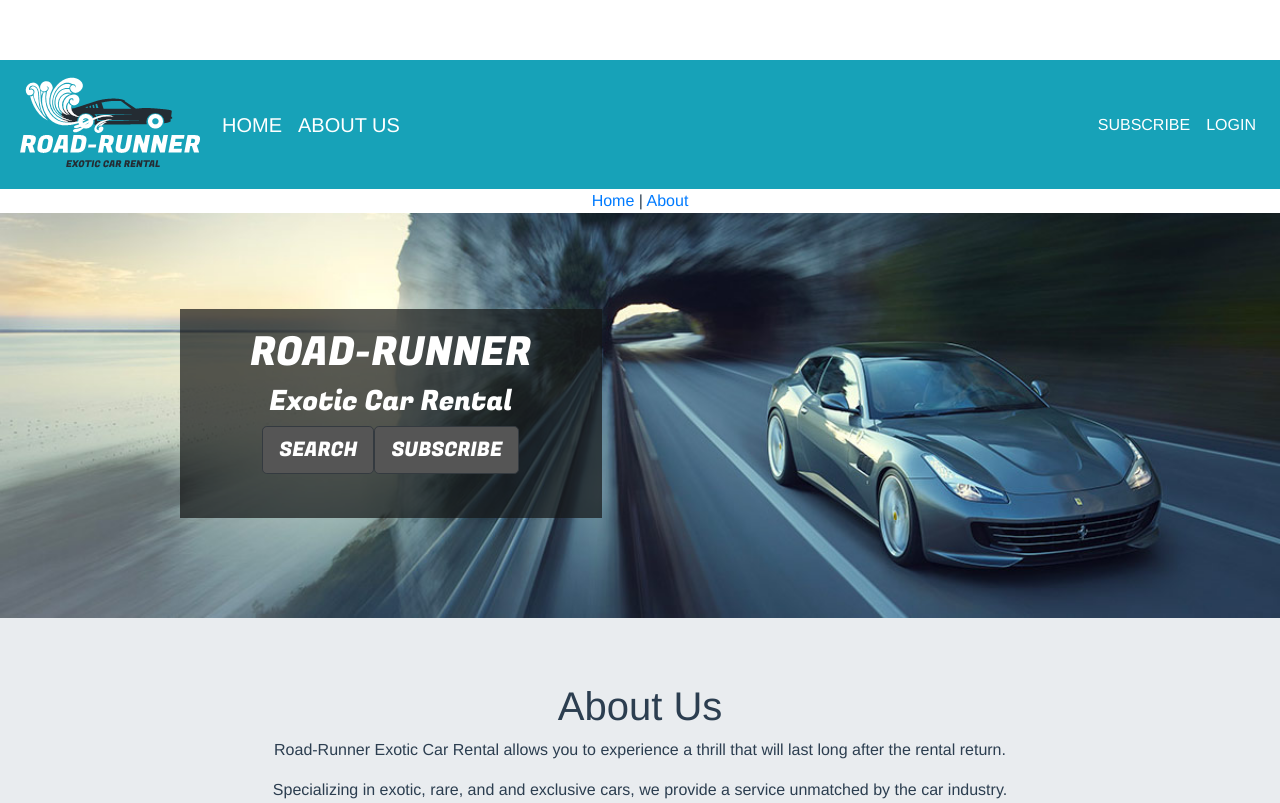
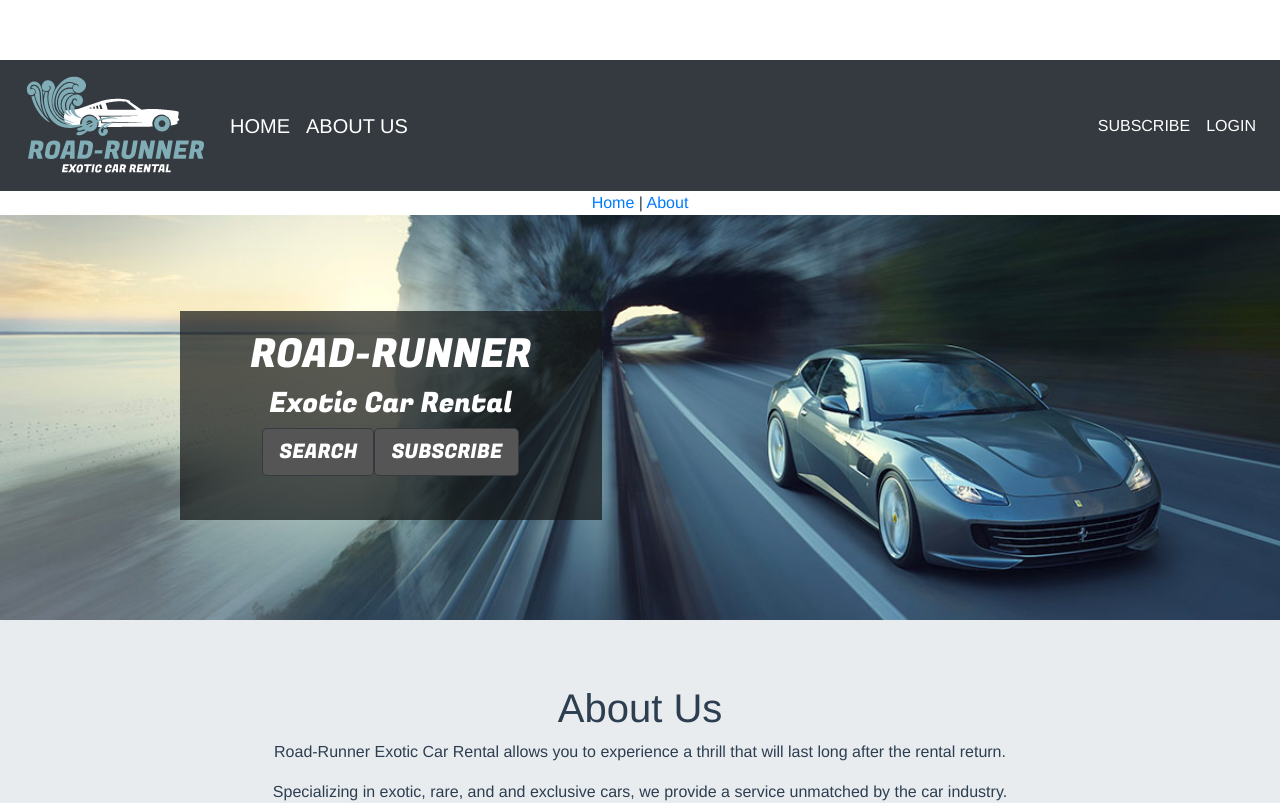
Before and after one commit to bootcamp-s19/group-project-1, a Vue app in the folder roadrunner/: page / in a window 1280 px wide. Shown: the top 803 px of the page. Built offline with nearby package versions, Linux system fonts and the light colour scheme.

Commit message:
changed logo colors and nav bar color

```diff
--- a/roadrunner/src/components/NavBar.vue
+++ b/roadrunner/src/components/NavBar.vue
@@ -1,8 +1,8 @@
 <template>
   <div>
-    <b-navbar toggleable="lg" type="dark" variant="info">
+    <b-navbar toggleable="lg" type="dark" variant="info" class="navbar navbar-dark bg-dark">
       <a class="navbar-brand" href="#">
-        <img src="/img/logo2.png">
+        <img src="/img/logo3.png">
       </a>
 
 
@@ -45,58 +45,27 @@
     </b-navbar>
   </div>
 
-  <!-- <div>
-    <nav class="navbar navbar-expand-sm navbar-light bg-light navbar-collapse">
-      <a class="navbar-brand" href="#">
-        <img src="/img/RoadRunner.png">
-      </a>
 
-      <button
-        class="navbar-toggler d-lg-none"
-        type="button"
-        data-toggle="collapse"
-        data-target="#collapsibleNavId"
-        aria-controls="collapsibleNavId"
-        aria-expanded="false"
-        aria-label="Toggle navigation"
-      >
-        <span class="navbar-toggler-icon"></span>
-      </button>
+</template>
 
 
-      <div class="collapse navbar-collapse" id="collapsibleNavId">
-        <ul class="navbar-nav mr-auto mt-2 mt-lg-0">
-          <li class="nav-item active">
-            <a class="nav-link" href="#">
-              Home
-              <span class="sr-only">(current)</span>
-            </a>
-          </li>
-          <li class="nav-item active">
-            <a class="nav-link" href="#AboutUs">
-              About Us
-              <span class="sr-only">(current)</span>
-            </a>
-          </li>
-          <li class="nav-item active">
-            <a class="nav-link" href="#">
-              <button id="show-modal" @click="showModal = true">Subscribe</button>
-              <Subscribe v-if="showModal" @close="showModal = false"></Subscribe>
-              <span class="sr-only">(current)</span>
-            </a>
-          </li>
-          <li class="nav-item active">
-            <a class="nav-link" href="#">
-              <button id="show-modal" @click="showLoginModal = true">Login</button>
-              <Login v-if="showLoginModal" @close="showLoginModal = false"></Login>
-              <span class="sr-only">(current)</span>
-            </a>
-          </li>
-        </ul>
-      </div>
-    </nav>
-  </div>-->
-</template>
+<style scoped>
+#NavBar {
+}
+</style>
+
+
+
+
+
+
+
+
+
+
+
+
+
 
 
 <script>
@@ -120,9 +89,3 @@ export default {
   }
 };
 </script>
-
-<style scoped>
-#NavBar {
-  background-color: pink;
-}
-</style>
```
Also changed, not shown: roadrunner/public/img/logo3.png (added).
